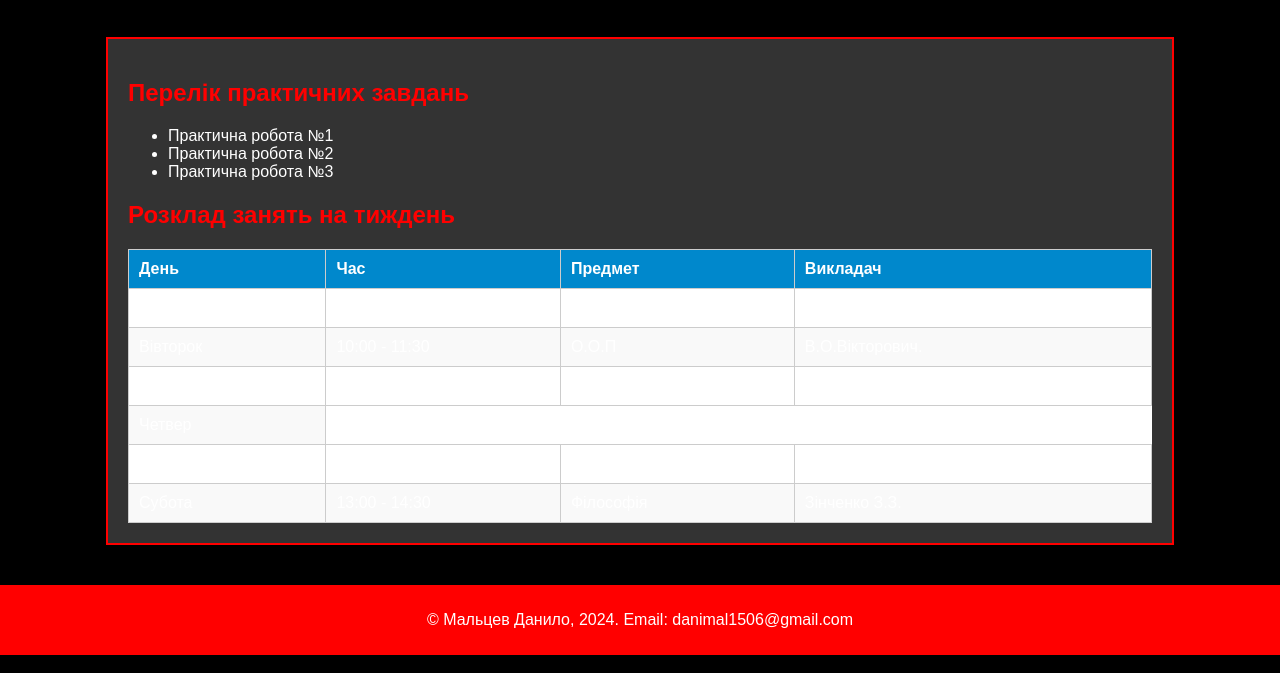
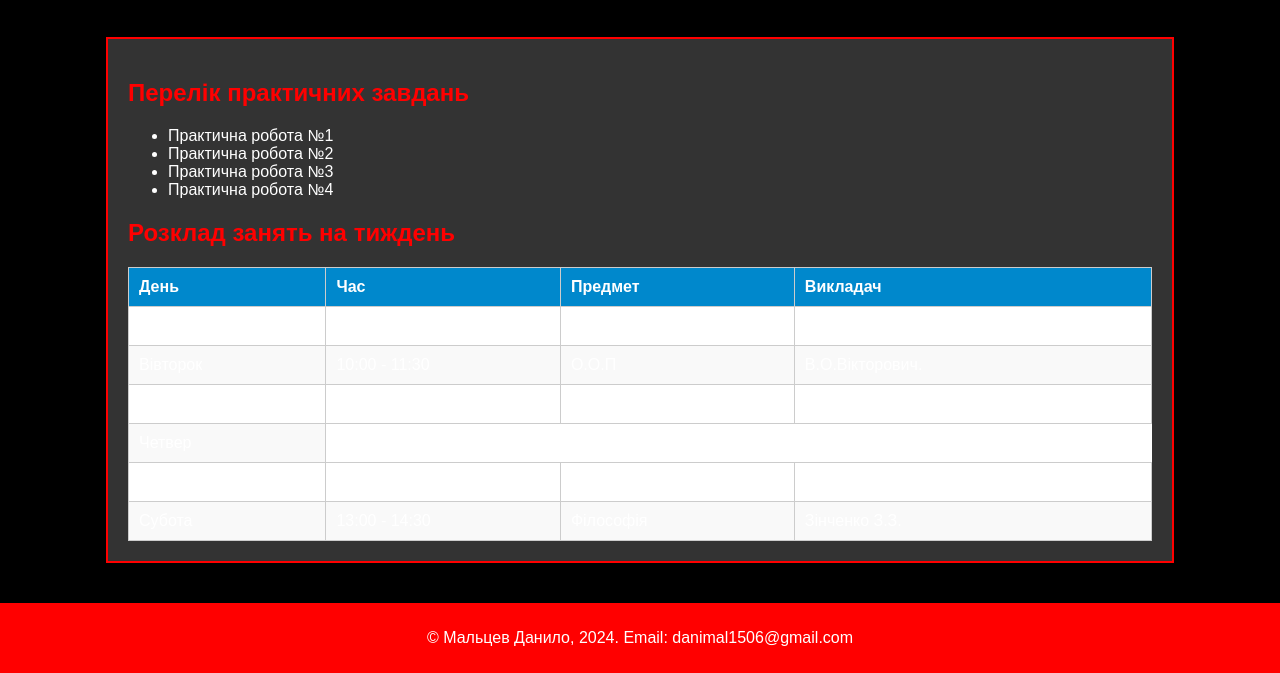
Before and after one commit to infernoil/personal-website, a plain HTML site: page works.html in a window 1280 px wide. Shown: the part 240-913 px from the top of the page. Drawn offline with Linux system fonts and the light colour scheme.

Commit message:
Update works.html

```diff
--- a/works.html
+++ b/works.html
@@ -25,6 +25,7 @@
             <li><a href="https://infernoil.github.io/personal-website/Web-T-D/index.html" target="_blank">Практична робота №1</a></li>
             <li><a href="https://infernoil.github.io/personal-website/lab2.html/index.html" target="_blank">Практична робота №2</a></li>
             <li><a href="https://infernoil.github.io/personal-website/3%20Лаба/index.html">Практична робота №3</a></li>
+            <li><a href="https://infernoil.github.io/personal-website/Lab4/index.html">Практична робота №4</a></li>
         </ul>
 
         <h2>Розклад занять на тиждень</h2>
```
